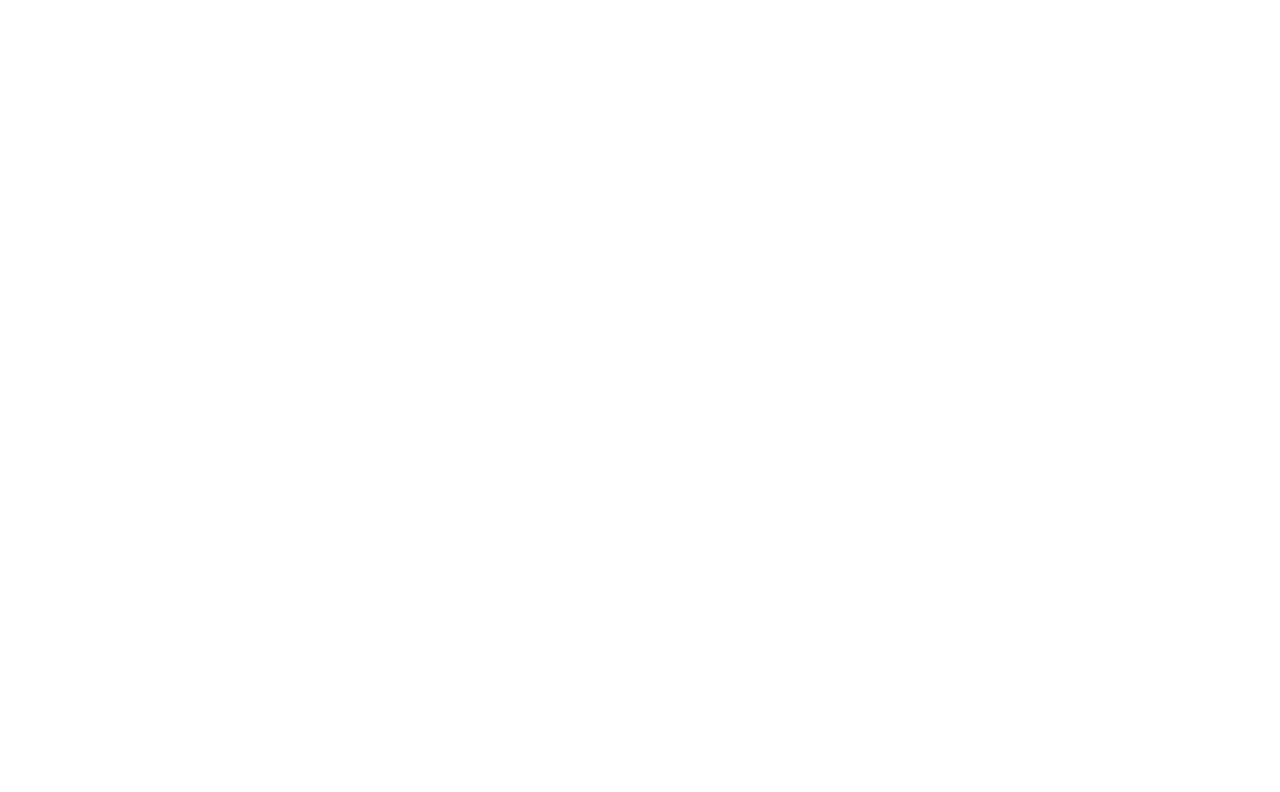
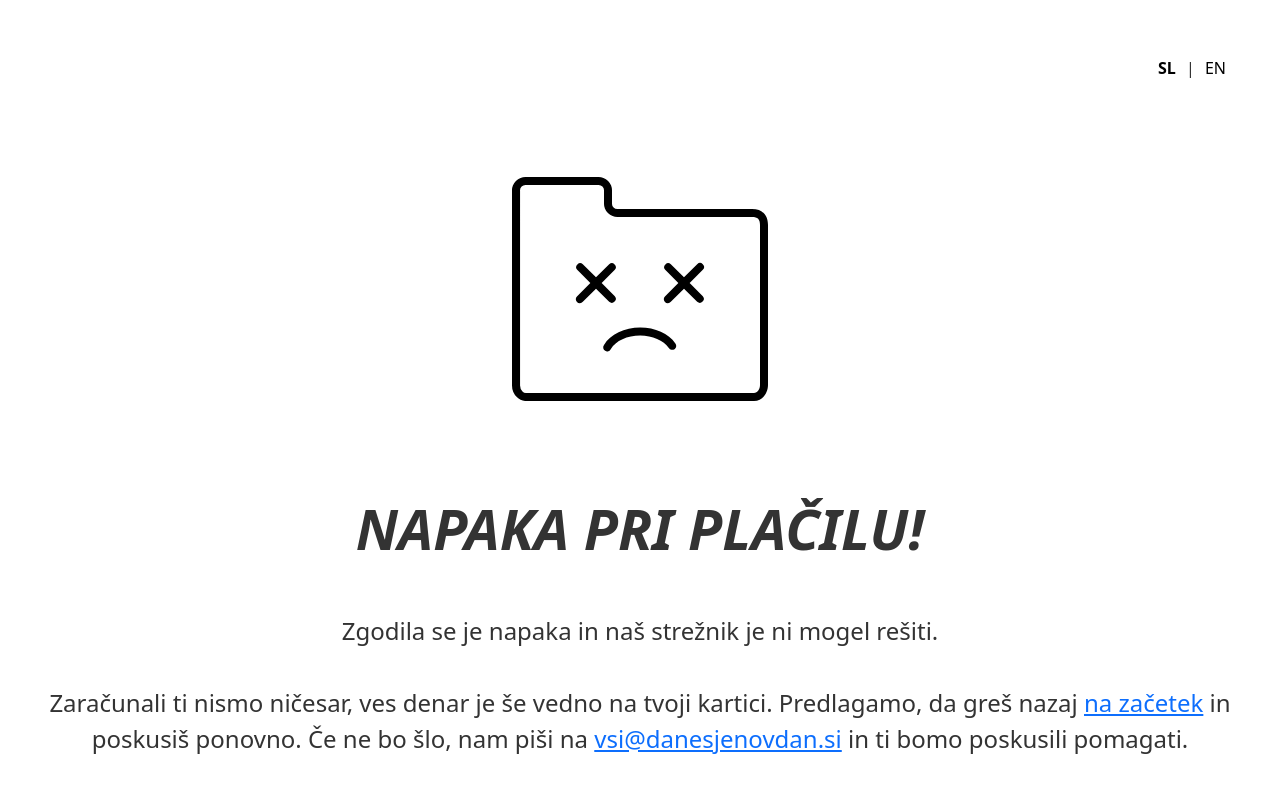
Before and after one commit to danesjenovdan/djndonacije, a Vue app in the folder frontend/: page /1/doniraj/napaka in a window 1280 px wide. Before the commit this address had no page. Shown: the top 792 px of the page. Built offline with nearby package versions, Linux system fonts and the light colour scheme; a web font is replaced by a local one.

Commit message:
add payment error page

```diff
--- a/frontend/src/locales/en.json
+++ b/frontend/src/locales/en.json
@@ -65,5 +65,9 @@
   "thankYouView": {
     "title": "THANK YOU FOR YOUR DONATION!",
     "note": "Your donation is another piece of support in the mosaic of our work. We sincerely hope that our projects will continue to bring you joy and pride."
+  },
+  "paymentErrorView": {
+      "title": "PAYMENT ERROR!",
+      "note": "An error occurred and our server could not resolve it.<br /><br />We haven’t charged you anything; all the money is still on your card. We suggest going back to <a href=\"{startHref}\">the start</a> and trying again. If it doesn’t work, please write to us at {'<a href=\"mailto:vsi@danesjenovdan.si\">vsi@danesjenovdan.si</a>'} and we will try to help you."
   }
 }
--- a/frontend/src/locales/sl.json
+++ b/frontend/src/locales/sl.json
@@ -65,5 +65,9 @@
     "thankYouView": {
         "title": "HVALA ZA DONACIJO!",
         "note": "Tvoja donacija predstavlja še en kamenček podpore v mozaiku našega delovanja. Iskreno upamo, da ti bodo naši projekti še naprej v veselje in ponos."
+    },
+    "paymentErrorView": {
+        "title": "NAPAKA PRI PLAČILU!",
+        "note": "Zgodila se je napaka in naš strežnik je ni mogel rešiti.<br /><br />Zaračunali ti nismo ničesar, ves denar je še vedno na tvoji kartici. Predlagamo, da greš nazaj <a href=\"{startHref}\">na začetek</a> in poskusiš ponovno. Če ne bo šlo, nam piši na {'<a href=\"mailto:vsi@danesjenovdan.si\">vsi@danesjenovdan.si</a>'} in ti bomo poskusili pomagati."
     }
 }
--- a/frontend/src/router/index.js
+++ b/frontend/src/router/index.js
@@ -4,6 +4,7 @@
 import InfoView from "../views/InfoView.vue";
 import PaymentView from "../views/PaymentView.vue";
 import ThankYouView from "../views/ThankYouView.vue";
+import PaymentErrorView from "../views/PaymentErrorView.vue";
 import ManageDonationsView from "../views/ManageDonationsView.vue";
 import ManageNewsletterView from "../views/ManageNewsletterView.vue";
 import RootView from "../views/RootView.vue";
@@ -61,6 +62,14 @@
       },
     },
     {
+      path: "/:campaignSlug/doniraj/napaka",
+      name: "paymentError",
+      component: PaymentErrorView,
+      meta: {
+        title: "Napaka!",
+      },
+    },
+    {
       path: "/:campaignSlug/urejanje-narocnine",
       name: "manageNewsletter",
       component: ManageNewsletterView,
--- /dev/null
+++ b/frontend/src/views/PaymentErrorView.vue
@@ -0,0 +1,94 @@
+<template>
+  <div class="checkout">
+    <checkout-stage no-header>
+      <template v-slot:content>
+        <div class="row justify-content-center my-5">
+          <div class="image-container">
+            <svg xmlns="http://www.w3.org/2000/svg" viewBox="0 0 128 128">
+              <path
+                d="M64.1 83.3c-7.82 0-14.92 3.4-18.1 8.7a2 2 0 103.43 2c2.47-4.09 8.23-6.73 14.67-6.73 6.07 0 11.69 2.44 14.32 6.21a2 2 0 103.28-2.28c-3.4-4.86-10.15-7.9-17.6-7.9zM48.59 70.41a2 2 0 002.82-2.82L44.83 61l6.58-6.59a2 2 0 00-2.82-2.82L42 58.17l-6.59-6.58a2 2 0 00-2.82 2.82L39.17 61l-6.58 6.59a2 2 0 102.82 2.82L42 63.83zm46.82-18.82a2 2 0 00-2.82 0L86 58.17l-6.59-6.58a2 2 0 00-2.82 2.82L83.17 61l-6.58 6.59a2 2 0 102.82 2.82L86 63.83l6.59 6.58a2 2 0 002.82-2.82L88.83 61l6.58-6.59a2 2 0 000-2.82z"
+              />
+              <path
+                d="M120 24H53a2.73 2.73 0 01-3-3v-6a6.7 6.7 0 00-7-7H7a6.7 6.7 0 00-7 7v97.25a8.31 8.31 0 002.4 5.8 6.44 6.44 0 004.11 1.89A2 2 0 007 120h114c4.32 0 7-4.15 7-8V32c0-5.08-2.92-8-8-8zm4 88c0 1.93-1.21 4-3 4H7.43a2.49 2.49 0 00-.43 0 2.37 2.37 0 01-1.76-.75 4.3 4.3 0 01-1.21-3V15a2.73 2.73 0 013-3H43a2.73 2.73 0 013 3v6a6.7 6.7 0 007 7h67c2.88 0 4 1.12 4 4z"
+              />
+            </svg>
+          </div>
+        </div>
+        <div class="row justify-content-center">
+          <h2 class="paymenterror__title">
+            {{ $t("paymentErrorView.title") }}
+          </h2>
+          <p
+            class="text-center"
+            v-html="$t('paymentErrorView.note', { startHref })"
+          />
+        </div>
+      </template>
+    </checkout-stage>
+  </div>
+</template>
+
+<script>
+import CheckoutStage from "../components/CheckoutStage.vue";
+
+export default {
+  components: {
+    CheckoutStage,
+  },
+  data() {
+    return {
+      startHref: ".",
+    };
+  },
+  mounted() {
+    if (typeof window !== "undefined") {
+      this.startHref = window.location.href.split("/napaka")[0];
+    }
+  },
+};
+</script>
+
+<style lang="scss" scoped>
+@import "@/assets/main.scss";
+
+.checkout {
+  .image-container {
+    max-width: 190px;
+    margin: 0 auto;
+
+    @include media-breakpoint-up(md) {
+      max-width: 280px;
+    }
+  }
+
+  p {
+    font-size: 1.25rem;
+    color: #333333;
+    font-weight: 200;
+    width: 100%;
+    margin-top: 20px;
+    margin-bottom: 20px;
+    padding-left: 30px;
+    padding-right: 30px;
+
+    @include media-breakpoint-up(md) {
+      font-size: 1.5rem;
+      padding: 0;
+    }
+  }
+
+  .paymenterror__title {
+    font-size: 1.5rem;
+    text-align: center;
+    font-weight: 600;
+    text-transform: uppercase;
+    font-style: italic;
+    margin: 30px 0;
+
+    @include media-breakpoint-up(md) {
+      font-size: 3.5rem;
+      font-weight: 600;
+    }
+  }
+}
+</style>
```
